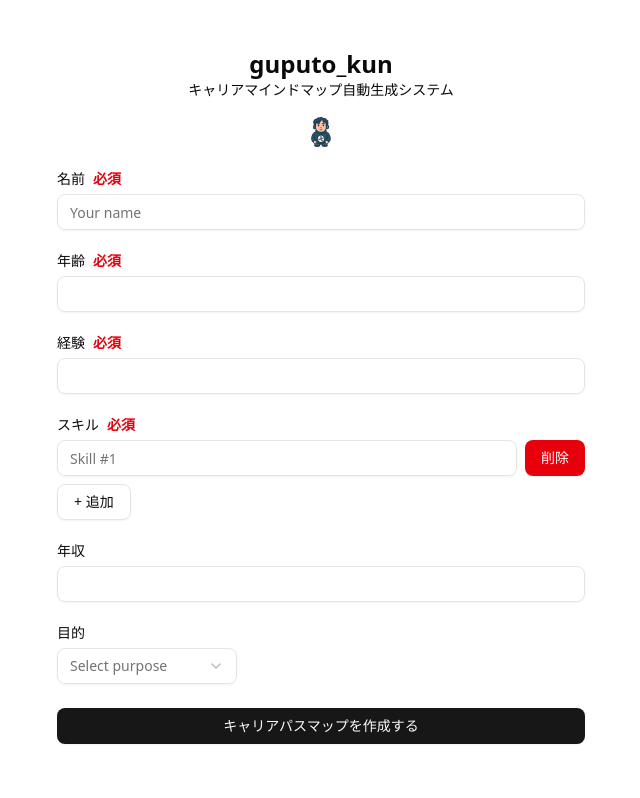
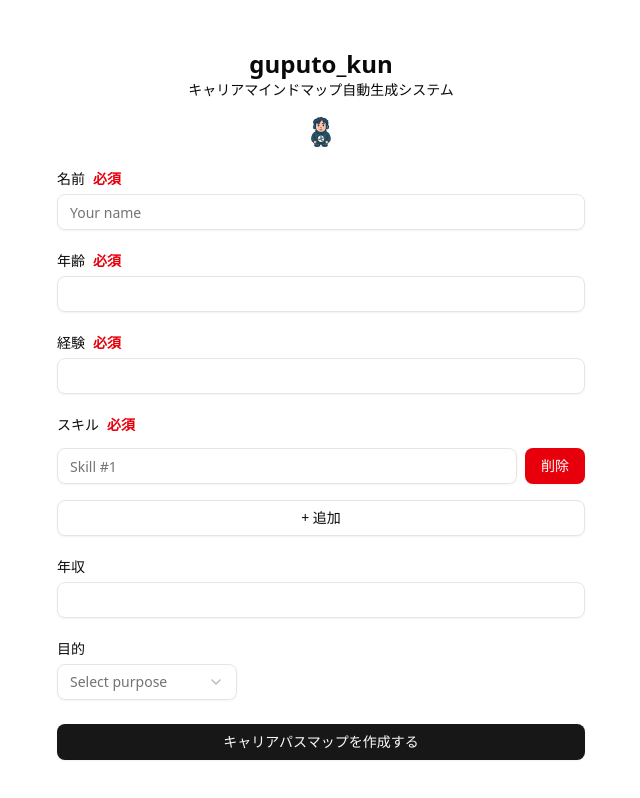
Before and after one commit to EGASHIRAAkihide/guputo-kun, a Next.js app: page / in a window 1280 px wide. Shown: the top 798 px of the page, without its empty margins (319-959 px from the left). Built offline with nearby package versions, Linux system fonts and the light colour scheme; no server answers.

Commit message:
refactor; add validation on skills

```diff
--- a/components/template/home.tsx
+++ b/components/template/home.tsx
@@ -5,7 +5,6 @@ import { zodResolver } from "@hookform/resolvers/zod"
 import { z } from "zod"
 import { Button } from "@/components/ui/button"
 import { Input } from "@/components/ui/input"
-import { Label } from "@/components/ui/label"
 import { Form, FormControl, FormField, FormItem, FormLabel, FormMessage } from "@/components/ui/form"
 import { Select, SelectContent, SelectItem, SelectTrigger, SelectValue } from "@/components/ui/select"
 import { Avatar, AvatarFallback, AvatarImage } from "@/components/ui/avatar"
@@ -166,25 +165,48 @@ export function HomeTemplate() {
             />
 
             {/* Skills */}
-            <div>
-              <Label>スキル<span className="text-red-600 font-bold">必須</span></Label>
+            <FormField
+  control={form.control}
+  name="skills"
+  render={() => (
+    <FormItem>
+      <FormLabel>スキル<span className="text-red-600 font-bold">必須</span></FormLabel>
+
       <div className="space-y-2 mt-2">
         {fields.map((field, index) => (
           <div key={field.id} className="flex items-center gap-2">
-                    <Input
-                      {...form.register(`skills.${index}.name`)}
-                      placeholder={`Skill #${index + 1}`}
+            <FormField
+              control={form.control}
+              name={`skills.${index}.name`}
+              render={({ field }) => (
+                <FormItem className="w-full">
+                  <FormControl>
+                    <Input {...field} placeholder={`Skill #${index + 1}`} />
+                  </FormControl>
+                  <FormMessage />
+                </FormItem>
+              )}
             />
             <Button type="button" variant="destructive" onClick={() => remove(index)}>
               削除
             </Button>
           </div>
         ))}
-                <Button type="button" variant="outline" onClick={() => append({ name: "" })}>
+      </div>
+
+      <Button type="button" variant="outline" onClick={() => append({ name: "" })} className="mt-2">
         + 追加
       </Button>
-              </div>
-            </div>
+
+      {/* 配列自体のエラーメッセージ（skills[]が空） */}
+      {form.formState.errors.skills && typeof form.formState.errors.skills.message === 'string' && (
+        <p className="text-sm font-medium text-destructive">
+          {form.formState.errors.skills.message}
+        </p>
+      )}
+    </FormItem>
+  )}
+/>
 
             <FormField
               control={form.control}
```
Lines whose indentation alone changed are shown as unchanged.
